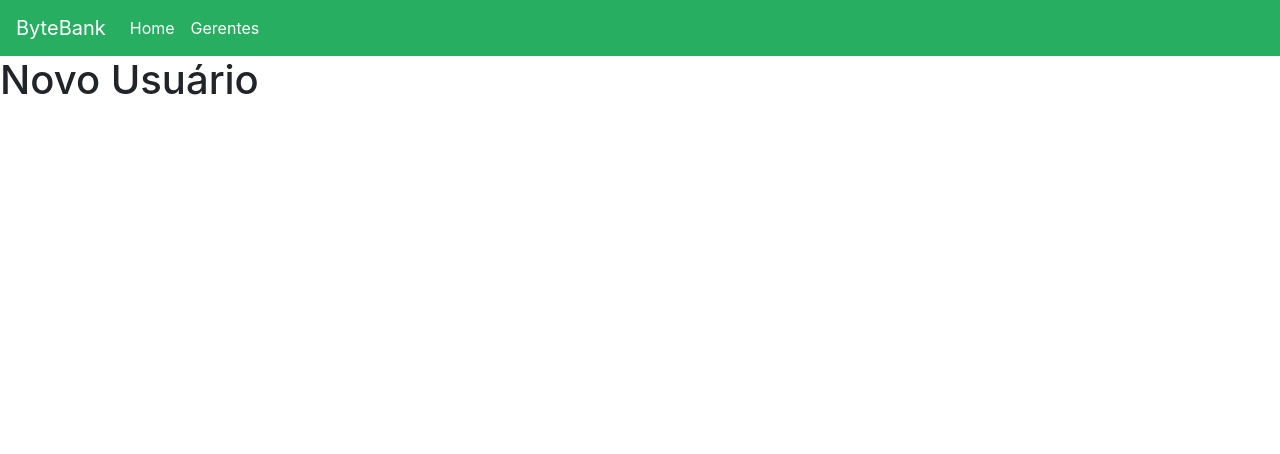
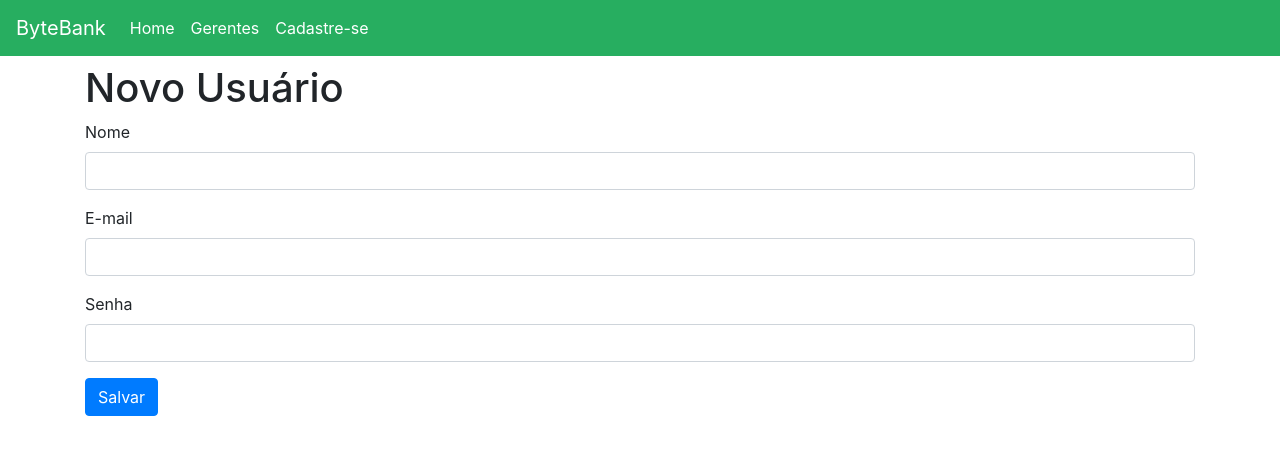
Before and after one commit to CelsonF/auth-vue-vuex, a Vue app: page /#/cadastre-se in a window 1280 px wide. Shown: the top 454 px of the page. Built offline with nearby package versions, Linux system fonts and the light colour scheme.

Commit message:
Created component user and axios request

```diff
--- a/package.json
+++ b/package.json
@@ -8,6 +8,7 @@
     "lint": "vue-cli-service lint"
   },
   "dependencies": {
+    "axios": "^0.24.0",
     "bootstrap": "^4.4.1",
     "core-js": "^3.4.4",
     "jquery": "^3.4.1",
--- a/src/App.vue
+++ b/src/App.vue
@@ -13,6 +13,11 @@
           <li class="nav-item">
             <router-link to="/gerentes" class="nav-link">
               Gerentes
+            </router-link>
+          </li>
+          <li class="nav-item">
+            <router-link to="/cadastre-se" class="nav-link">
+              Cadastre-se
             </router-link>
           </li>
         </ul>
--- a/src/views/NovoUsuario.vue
+++ b/src/views/NovoUsuario.vue
@@ -1,15 +1,50 @@
 <template>
-  <div>
-    <h1> Novo Usuário</h1>
+  <div class="container">
+      <h1 class="my-2">Novo Usuário</h1>
+      <form @submit.prevent="enviarFormulario">
+        <div class="form-group">
+          <label for="nome">Nome</label
+          ><input type="text" name="nome" id="nome" class="form-control" v-model="usuario.nome"/>
+        </div>
+        <div class="form-group">
+          <label for="email">E-mail</label
+          ><input type="text" name="email" id="email" class="form-control" v-model="usuario.email"/>
+        </div>
+        <div class="form-group">
+          <label for="senha">Senha</label
+          ><input type="password" name="senha" id="senha" class="form-control" v-model="usuario.senha"/>
+        </div>
+        <button class="btn btn-primary" type="submit">Salvar</button>
+      </form>
   </div>
 </template>
 
 <script>
+import axios from 'axios';
+
 export default {
-
-}
+   data() {
+     return{
+       usuario: {
+         nome:'',
+         email:'',
+         senha:''
+       }
+     }
+   },
+   methods: {
+     enviarFormulario() {
+       axios.post('http://localhost:8000/auth/register',this.usuario)
+       .then(resposta => {
+         console.log(resposta)
+       })
+       .catch(error => {
+         console.log(error)
+       })
+     }
+   }
+};
 </script>
 
-<style>
-
+<style lang="sass">
 </style>
```
Also changed, not shown: 1 other file (tests, documents, lock files or other folders).
